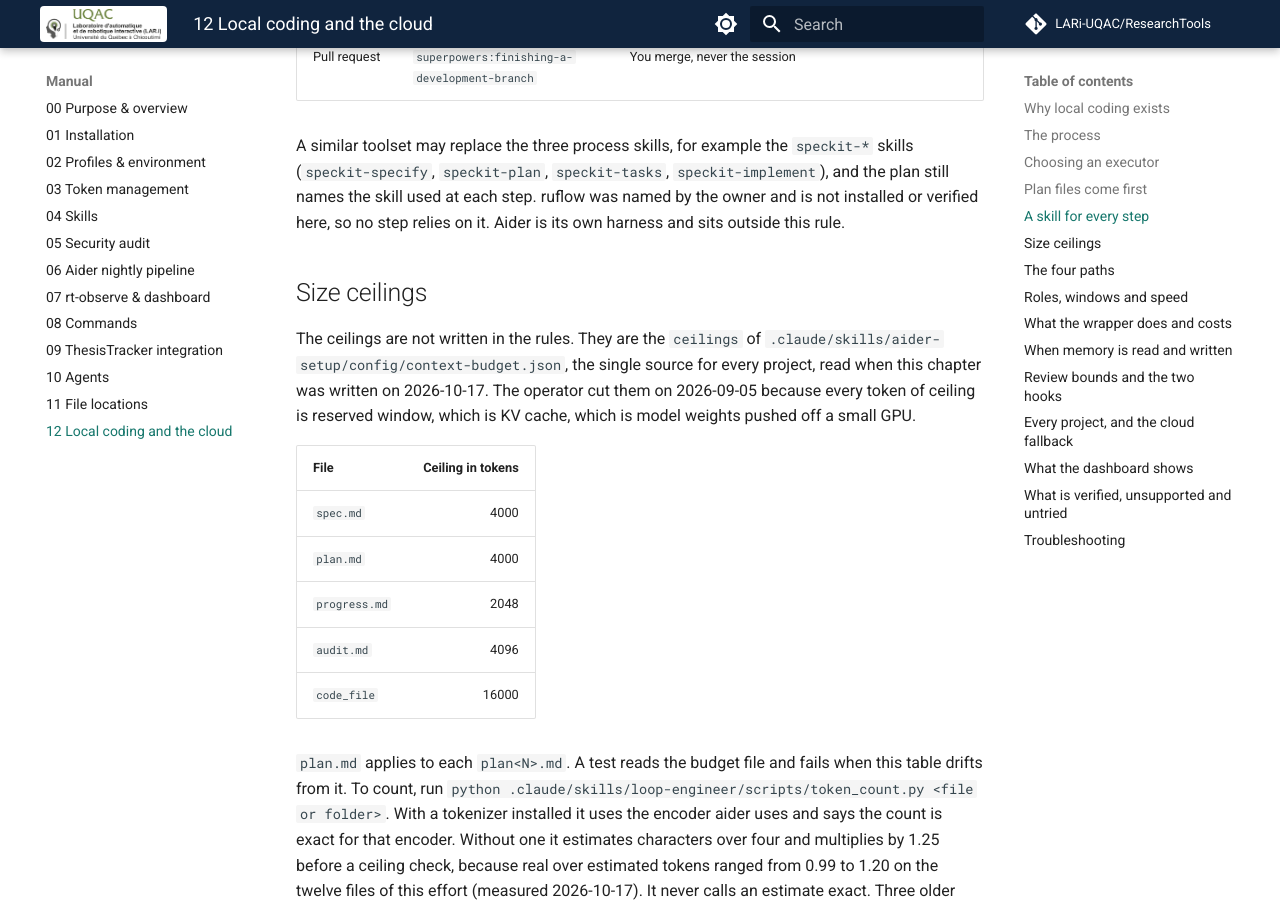
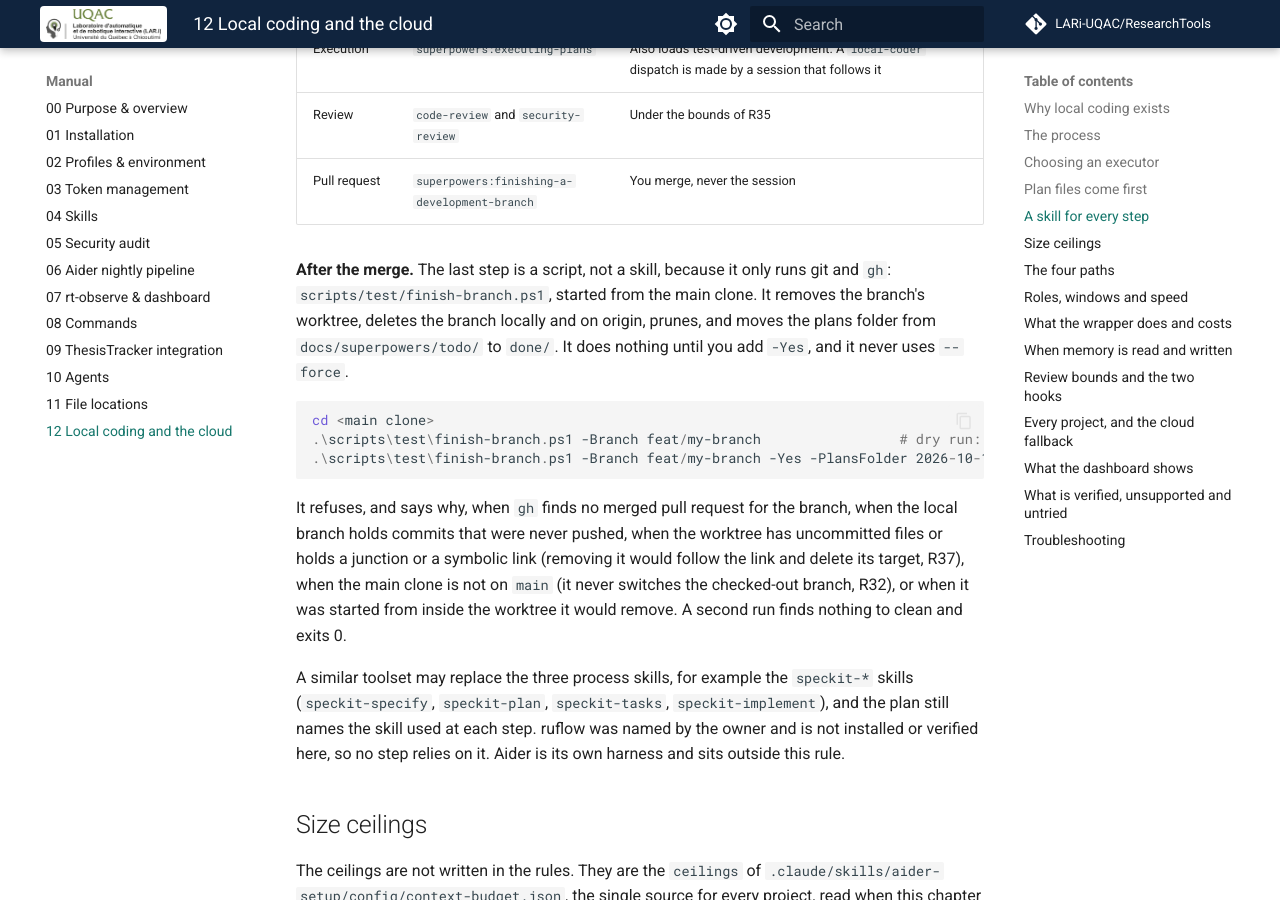
Before and after one commit to LARi-UQAC/ResearchTools, an MkDocs documentation site: the page built from docs/manual/12-local-coding.md, in a window 1280 px wide and 900 px high, scrolled down 4744 px. Built offline with MkDocs 1.6.1 and Material for MkDocs 9.7.7, drawn with Linux system fonts in a browser that asks for light colours; comment, search, counter and statistics services are not loaded.

Commit message:
docs(manual): run-all-checks in the update procedure, finish-branch in the flow
Chapter 01 adds run-all-checks.ps1 as the optional proof step of the update
procedure. Chapter 12 adds finish-branch.ps1 as the last step after the owner's
merge, in the text and in the figure (local-coding-flow.mmd and its inline copy).
testing.md (R23) lists both scripts and their verifier, CHANGELOG records them, and
the Copilot instruction mirror is regenerated.

Co-Authored-By: Claude Sonnet 5.5 <noreply@anthropic.com>

````diff
--- a/docs/manual/12-local-coding.md
+++ b/docs/manual/12-local-coding.md
@@ -46,6 +46,7 @@ flowchart TD
     P --> Q{"Safe to merge?<br/>suite green, no Critical or High finding"}
     Q -- yes --> Y["Memory upkeep<br/>local-writer writes lessons to the vault<br/>and updates the graph, silent"]
     Y --> R[Pull request, owner merges]
+    R --> Z["After the merge: finish-branch.ps1<br/>removes the worktree and the branches,<br/>moves the plans to done"]
     Q -- no --> S{Bound reached?}
     S -- no --> T[Fix, failing test first] --> P
     S -- yes --> U[Stop, report what remains, ask the owner]
@@ -117,6 +118,24 @@ skill is a gap to report, never a step run without one.
 | Execution | `superpowers:executing-plans` | Also loads test-driven development. A `local-coder` dispatch is made by a session that follows it |
 | Review | `code-review` and `security-review` | Under the bounds of R35 |
 | Pull request | `superpowers:finishing-a-development-branch` | You merge, never the session |
+
+**After the merge.** The last step is a script, not a skill, because it only runs git and `gh`:
+`scripts/test/finish-branch.ps1`, started from the main clone. It removes the branch's worktree,
+deletes the branch locally and on origin, prunes, and moves the plans folder from
+`docs/superpowers/todo/` to `done/`. It does nothing until you add `-Yes`, and it never uses
+`--force`.
+
+```powershell
+cd <main clone>
+.\scripts\test\finish-branch.ps1 -Branch feat/my-branch                 # dry run: lists the steps
+.\scripts\test\finish-branch.ps1 -Branch feat/my-branch -Yes -PlansFolder 2026-10-17-my-effort
+```
+
+It refuses, and says why, when `gh` finds no merged pull request for the branch, when the local
+branch holds commits that were never pushed, when the worktree has uncommitted files or holds a
+junction or a symbolic link (removing it would follow the link and delete its target, R37), when
+the main clone is not on `main` (it never switches the checked-out branch, R32), or when it was
+started from inside the worktree it would remove. A second run finds nothing to clean and exits 0.
 
 A similar toolset may replace the three process skills, for example the `speckit-*` skills
 (`speckit-specify`, `speckit-plan`, `speckit-tasks`, `speckit-implement`), and the plan still
````
Also changed, not shown: .claude/rules/testing.md (+3 -0 lines), CHANGELOG.md (+8 -0 lines), docs/manual/01-installation.md (+13 -0 lines), .github/instructions/testing.instructions.md, 1 other file.
